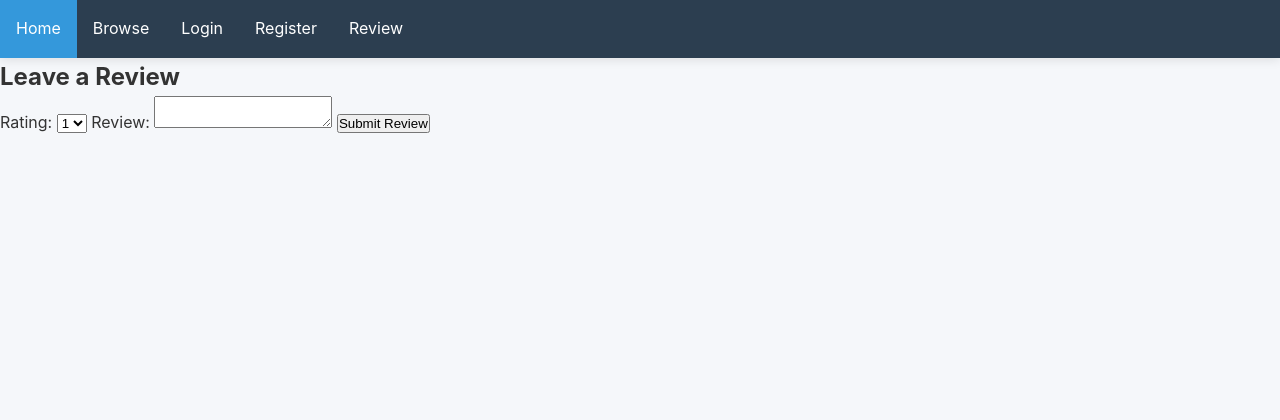
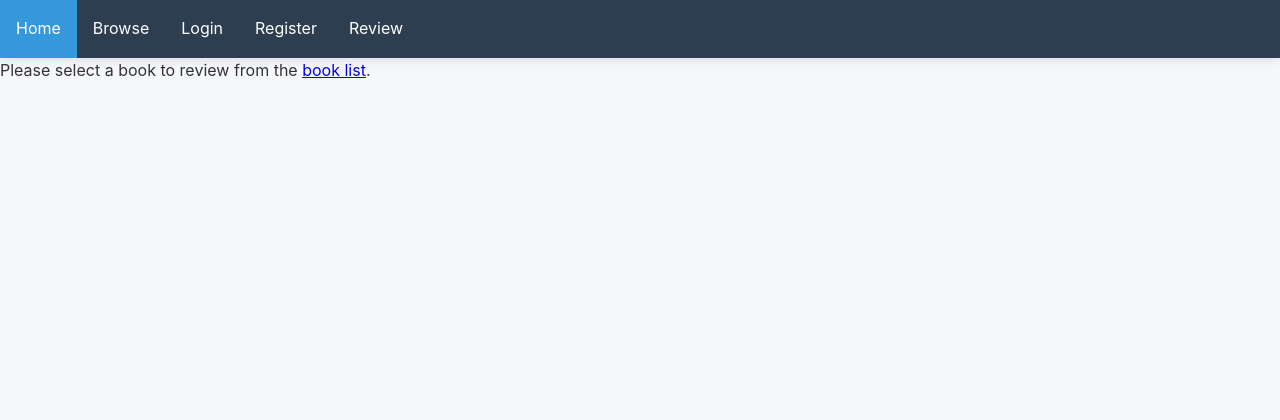
Before and after one commit to meetk-21/Booknest, a PHP site: page /review.php in a window 1280 px wide. Shown: the top 420 px of the page. Run offline with PHP 8.4, Linux system fonts and the light colour scheme.

Commit message:
Fixed some functionality

```diff
--- a/review.php
+++ b/review.php
@@ -1,27 +1,69 @@
 <?php
+session_start();
 require 'database.php';
-$book_id = "";
-if ($_SERVER['REQUEST_METHOD'] == 'POST') {
-    if (isset($_POST['book_id'])) {
-        $book_id = $_POST['book_id'];
-        $user_id = 1;
-        $rating = $_POST['rating'];
-        $review = $_POST['review'];
 
-        $stmt = $pdo->prepare("INSERT INTO reviews (book_id, user_id, rating, review) VALUES (?, ?, ?, ?)");
-        if ($stmt->execute([$book_id, $user_id, $rating, $review])) {
-            echo "Review submitted successfully!";
-        } else {
-            echo "Failed to submit review.";
-        }
+// Set page title for header
+$page_title = "Leave a Review";
+
+// Initialize variables
+$book_id = isset($_GET['book_id']) ? filter_input(INPUT_GET, 'book_id', FILTER_SANITIZE_NUMBER_INT) : "";
+$success_message = "";
+$error_message = "";
+$book_title = "";
+
+// Check if book_id is provided and valid
+if (!empty($book_id)) {
+    // Get book details
+    $stmt = $pdo->prepare("SELECT title FROM books WHERE id = ?");
+    $stmt->execute([$book_id]);
+    $book = $stmt->fetch();
+
+    if ($book) {
+        $book_title = $book['title'];
     } else {
-        echo "Book ID is missing!";
+        $error_message = "Book not found.";
+        $book_id = "";
     }
-} else {
-    //read the books from the database and display them on the page
 }
 
+// Process form submission
+if ($_SERVER['REQUEST_METHOD'] == 'POST') {
+    // Check if user is logged in
+    if (!isset($_SESSION['user_id'])) {
+        $error_message = "You must be logged in to submit a review. <a href='login.php'>Log in</a> or <a href='register.php'>register</a> to continue.";
+    } else {
+        // Sanitize and validate inputs
+        $book_id = filter_input(INPUT_POST, 'book_id', FILTER_SANITIZE_NUMBER_INT);
+        $user_id = $_SESSION['user_id'];
+        $rating = filter_input(INPUT_POST, 'rating', FILTER_SANITIZE_NUMBER_INT);
+        $review_text = filter_input(INPUT_POST, 'review', FILTER_SANITIZE_FULL_SPECIAL_CHARS);
 
+        // Check if user has already reviewed this book
+        $stmt = $pdo->prepare("SELECT id FROM reviews WHERE book_id = ? AND user_id = ?");
+        $stmt->execute([$book_id, $user_id]);
+        if ($stmt->fetch()) {
+            $error_message = "You have already reviewed this book.";
+        }
+        // Validate rating
+        else if ($rating < 1 || $rating > 5) {
+            $error_message = "Invalid rating. Please select a rating between 1 and 5.";
+        }
+        // Validate review text
+        else if (empty($review_text)) {
+            $error_message = "Please enter your review.";
+        } else {
+            // Insert review into database
+            $stmt = $pdo->prepare("INSERT INTO reviews (book_id, user_id, rating, review) VALUES (?, ?, ?, ?)");
+            if ($stmt->execute([$book_id, $user_id, $rating, $review_text])) {
+                $success_message = "Your review has been submitted successfully!";
+                header("Location: browse.php?id=" . $book_id);
+                exit();
+            } else {
+                $error_message = "Failed to submit review. Please try again later.";
+            }
+        }
+    }
+}
 ?>
 <!DOCTYPE html>
 <html lang="en">
@@ -29,7 +71,7 @@ if ($_SERVER['REQUEST_METHOD'] == 'POST') {
 <head>
     <meta charset="UTF-8">
     <meta name="viewport" content="width=device-width, initial-scale=1.0">
-    <title>Review</title>
+    <title>Review - <?php echo htmlspecialchars($book_title); ?></title>
     <link rel="stylesheet" href="./css/review-style.css">
 
 </head>
@@ -37,20 +79,39 @@ if ($_SERVER['REQUEST_METHOD'] == 'POST') {
 <body>
     <?php include 'includes/header.php'; ?>
 
-    <h2>Leave a Review</h2>
-    <form method="POST">
-        <input type="hidden" name="book_id" value="<?php echo $book_id; ?>">
-        Rating:
-        <select name="rating" required>
-            <option value="1">1</option>
-            <option value="2">2</option>
-            <option value="3">3</option>
-            <option value="4">4</option>
-            <option value="5">5</option>
-        </select>
-        Review: <textarea name="review" required></textarea>
-        <input type="submit" value="Submit Review">
-    </form>
+    <main>
+        <?php if (!empty($error_message)): ?>
+            <p class="error-message"><?php echo $error_message; ?></p>
+        <?php endif; ?>
+
+        <?php if (!empty($book_title)): ?>
+            <h2>Leave a Review for: <?php echo htmlspecialchars($book_title); ?></h2>
+            <form method="POST">
+                <input type="hidden" name="book_id" value="<?php echo $book_id; ?>">
+
+                <fieldset>
+                    <label for="rating">Rating:</label>
+                    <select name="rating" id="rating" required>
+                        <option value="">Select Rating</option>
+                        <option value="1">1 - Poor</option>
+                        <option value="2">2 - Fair</option>
+                        <option value="3">3 - Good</option>
+                        <option value="4">4 - Very Good</option>
+                        <option value="5">5 - Excellent</option>
+                    </select>
+                </fieldset>
+
+                <fieldset>
+                    <label for="review">Your Review:</label>
+                    <textarea name="review" id="review" required></textarea>
+                </fieldset>
+
+                <input type="submit" value="Submit Review">
+            </form>
+        <?php else: ?>
+            <p class="error-message">Please select a book to review from the <a href="browse.php">book list</a>.</p>
+        <?php endif; ?>
+    </main>
 
     <?php include 'includes/footer.php'; ?>
 
```
